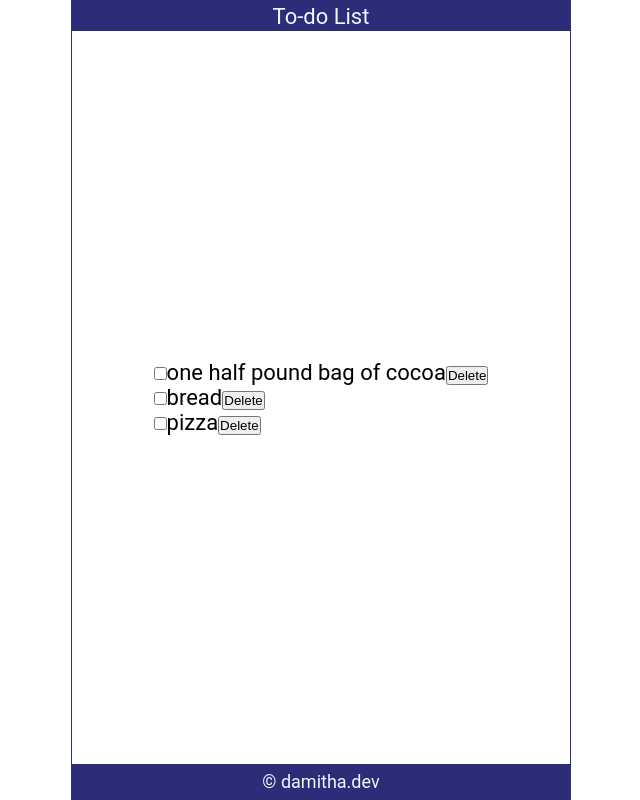
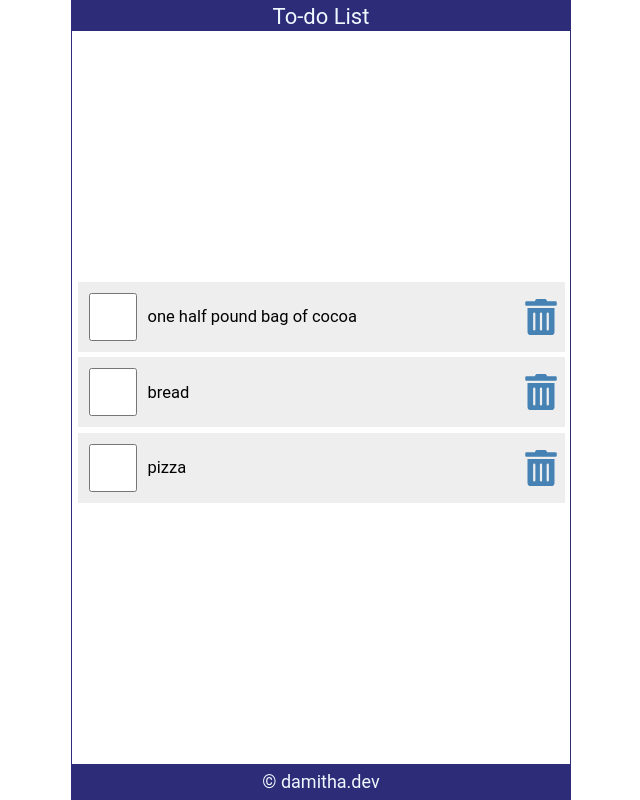
Before and after one commit to damithadev/React-Todo-App, a React (Vite) app: page / in a window 1280 px wide. Shown: the whole page, without its empty margins (319-959 px from the left). Built offline with nearby package versions, Linux system fonts and the light colour scheme.

Commit message:
css added for list

```diff
--- a/src/body.jsx
+++ b/src/body.jsx
@@ -1,5 +1,6 @@
 import React from "react";
 import { useState } from "react";
+import { FaTrashAlt } from "react-icons/fa";
 
 const Body = () => {
   const [items, setItems] = useState([
@@ -27,7 +28,7 @@ const Body = () => {
           <li className="item" key={item.id}>
             <input type="checkbox" checked={item.checked} />
             <label>{item.item}</label>
-            <button>Delete</button>
+            <FaTrashAlt role="button" tabIndex="0" />
           </li>
         ))}
       </ul>
--- a/src/index.css
+++ b/src/index.css
@@ -64,5 +64,60 @@ footer {
 }
 
 ul {
-  list-style-type: none;
+  width: 100%;
+  list-style: none;
+  padding: 0 0.25rem 0.25rem;
 }
+
+ul li::before {
+  content: "\200B";
+}
+
+.item {
+  display: flex;
+  justify-content: flex-start;
+  align-items: center;
+  padding: 0.5rem 0 0.5rem 0.5rem;
+  margin: 0.25rem 0;
+  background-color: #eee;
+}
+
+.item:first-child {
+  margin: 0;
+}
+
+.item input[type="checkbox"] {
+  text-align: center;
+  width: 2.5rem;
+  width: 48px;
+  min-width: 48px;
+  height: 2.5rem;
+  height: 48px;
+  min-height: 48px;
+  cursor: pointer;
+  margin-right: 0.5rem;
+}
+
+.item input[type="checkbox"]:focus + label {
+  text-decoration: underline;
+}
+
+.item > label {
+  font-size: 0.75rem;
+  flex-grow: 1;
+}
+
+.item svg {
+  width: 48px;
+  min-width: 48px;
+  height: 36px;
+  font-size: 1rem;
+  color: steelblue;
+  cursor: pointer;
+}
+
+.item svg:focus,
+.item svg:hover {
+  color: red;
+  outline: none;
+}
```
